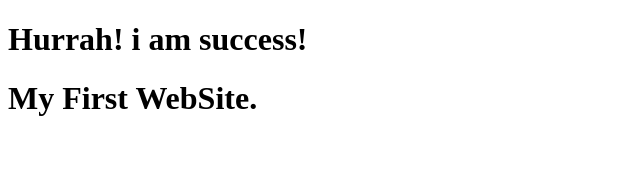
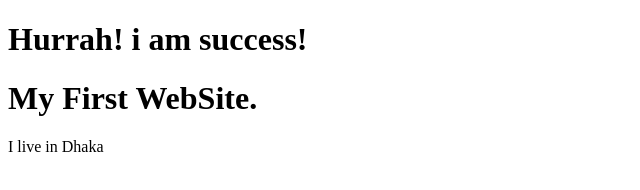
Before and after one commit to mehediazad/My_First_webSide, a plain HTML site: page index.html in a window 1280 px wide. Shown: the whole page, without its empty margins (0-640 px from the left). Drawn offline with Linux system fonts and the light colour scheme.

Commit message:
i live is dhaka

```diff
--- a/index.html
+++ b/index.html
@@ -9,5 +9,7 @@
 <body>
     <h1>Hurrah! i am success!</h1>
     <h1>My First WebSite.</h1>
+
+    <p>I live in Dhaka</p>
 </body>
 </html>
```
